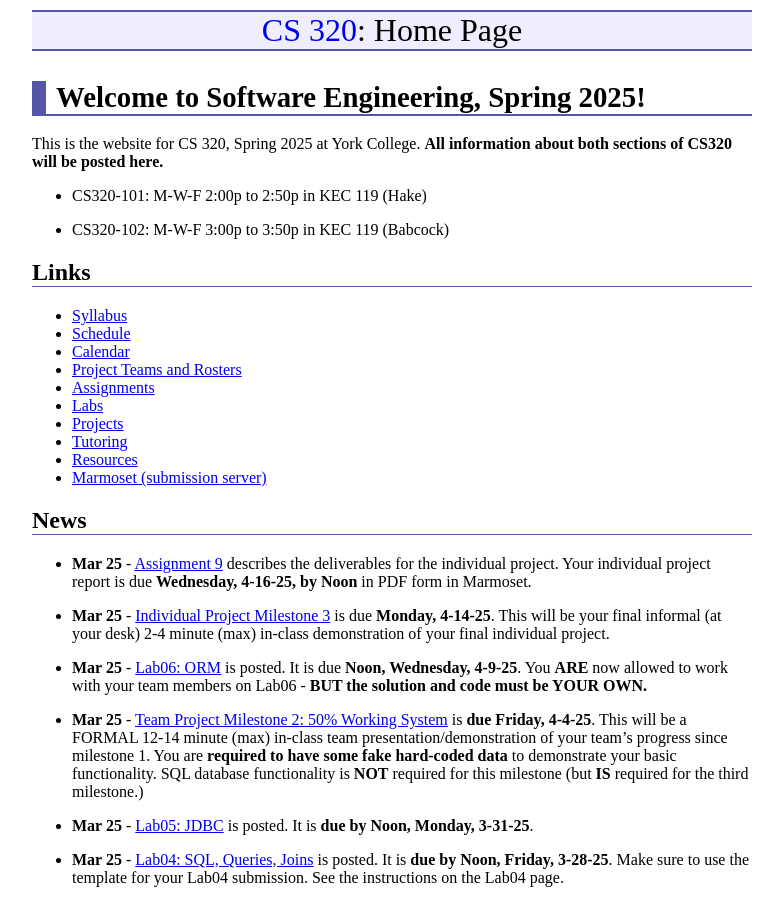
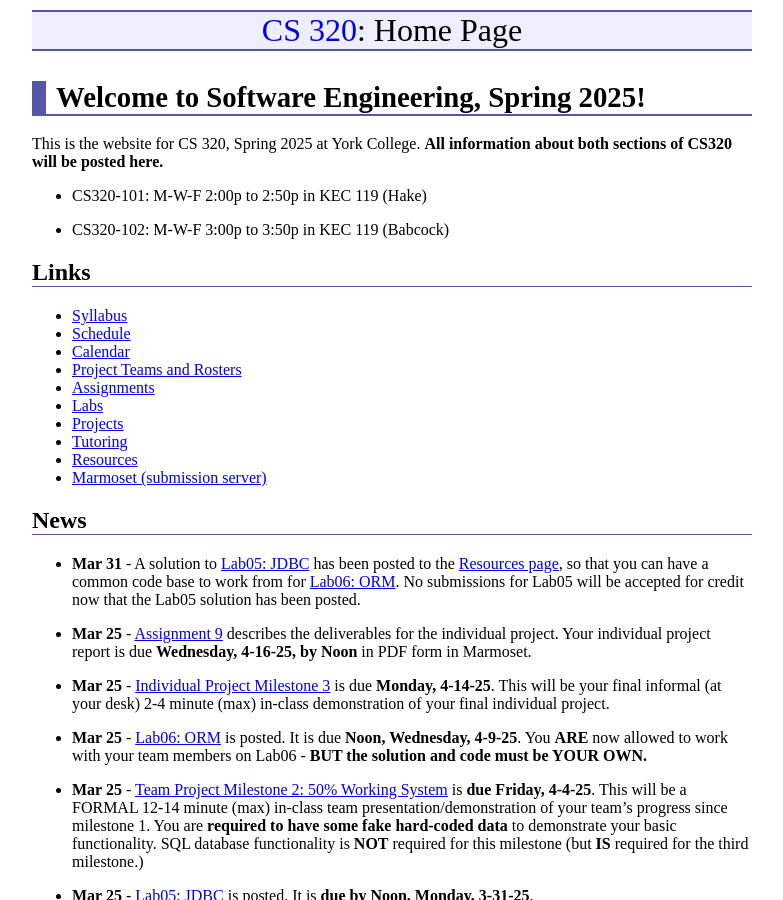
Before and after one commit to ycpcs/cs320-spring2025, a Jekyll site: the page built from index.md, in a window 1280 px wide and 900 px high. Shown: the whole window, without its empty margins (248-1031 px from the left). Built offline with Jekyll 4.4.1, drawn with Linux system fonts in a browser that asks for light colours; part of the change alters nothing that is shown.

Commit message:
updated news

```diff
--- a/index.md
+++ b/index.md
@@ -47,13 +47,13 @@ As such, some of the links below could return 404 Page Not Found Errors.  We wil
 
 * **Apr 7** - [Team Project Milestone 3: 75% Working System, w/SQL DB](assign/assign03.html) is **due Monday, 4-22-24**.  This will be a FORMAL 12-14 minute (max) team presentation/demonstration of your team's progress since milestone 2.  SQL database functionality **IS REQUIRED** for this milestone.  A large majority of your classes, methods, test cases, and web page navigation should be implemented by milestone 3, as well.  If you do not have substantial test case coverage, your team will receive a Below Expectations assessment.
 
-* **Apr 7** - Posted an extensive example project on the [Resources page](./resources) that incorporates the Web Applications lab solution (Lab02) with the ORM Lab solution (Lab06).  It provides a web application front-end to the ORM queries, as well as demonstrates the use of login session information, and incorporation of a SQL database persistence layer with a many-to-many relationship. We will review this in more depth in class on **Wednesday, 4-10-24**.
+* **Apr 14** - Posted an extensive example project on the [Resources page](./resources) that incorporates the Web Applications lab solution (Lab02) with the ORM Lab solution (Lab06).  It provides a web application front-end to the ORM queries, as well as demonstrates the use of login session information, and incorporation of a SQL database persistence layer with a many-to-many relationship. We will review this in more depth in class.
 
-* **Mar 27** - [Lab06: ORM](labs/lab06.html) due date has been modified.  Passing submissions received by **Noon, Tuesday, 4-2-24 will receive 50% extra credit**.  Passing submissions received by **Noon, Thursday, 4-4-24 will receive 25% extra credit**.  Passing submissions received by **Noon, Sunday, 4-7-24 will receive full credit**.  You **ARE** allowed to work with your team members on Lab06 - **BUT the submitted solution and code must be YOUR OWN.**
+* **Apr 7** - [Lab06: ORM](labs/lab06.html) due date has been modified.  Passing submissions received by **Noon, Wednesday, 4-9-25 will receive 50% extra credit**.  Passing submissions received by **Noon, Friday, 4-11-25 will receive 25% extra credit**.  Passing submissions received by **Noon, Sunday, 4-13-25 will receive full credit**.  You **ARE** allowed to work with your team members on Lab06 - **BUT the submitted solution and code must be YOUR OWN.**
+
+-->
 
 * **Mar 31** - A solution to [Lab05: JDBC](labs/lab05.html) has been posted to the [Resources page](./resources), so that you can have a common code base to work from for [Lab06: ORM](labs/lab06.html).  No submissions for Lab05 will be accepted for credit now that the Lab05 solution has been posted.
-
--->
 
 * **Mar 25** - [Assignment 9](assign/assign09.html) describes the deliverables for the individual project.  Your individual project report is due **Wednesday, 4-16-25, by Noon** in PDF form in Marmoset.
 
```
